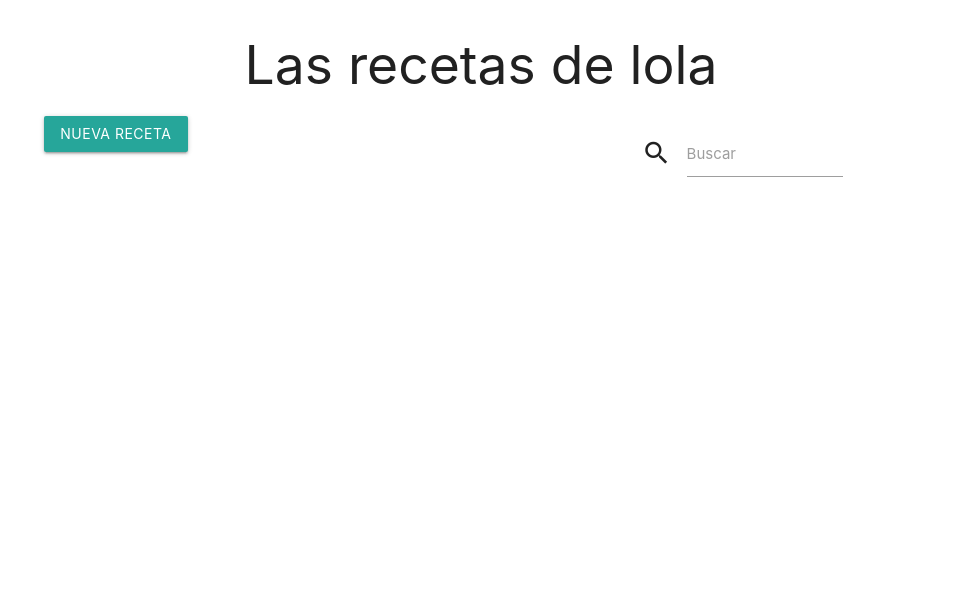
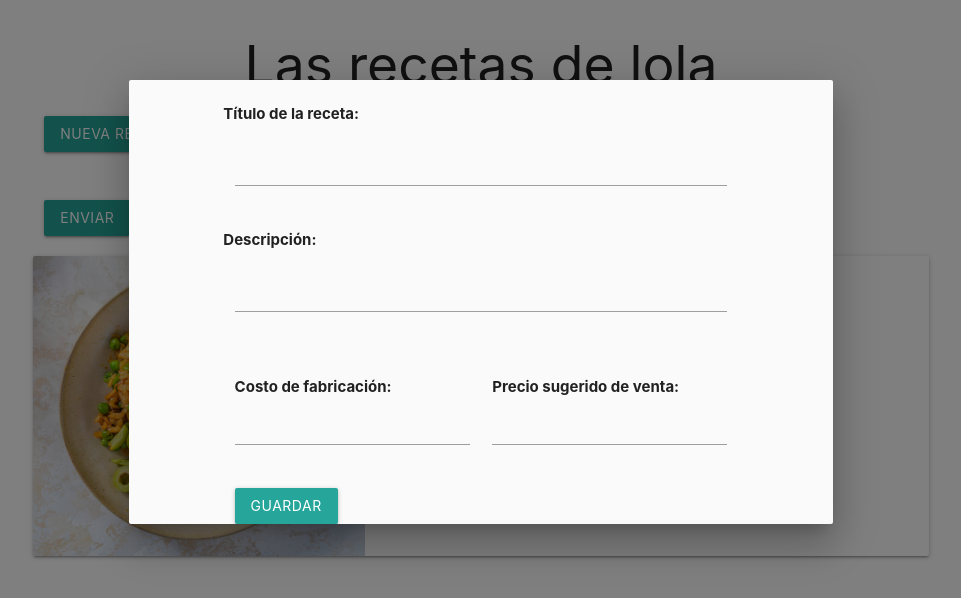
Before and after one commit to lulo26/recetasDeLola, a plain HTML site: page index.html in a window 1280 px wide. Both pictures are taken after a click on the link "NUEVA RECETA". Shown: the whole page, without its empty margins (159-1120 px from the left). Drawn offline with nearby package versions, Linux system fonts and the light colour scheme.

Commit message:
frontend terminado, aplicando js

```diff
--- a/app.js
+++ b/app.js
@@ -1,8 +1,19 @@
+let formTitle = document.getElementById("formTitle");
+let formDesc = document.getElementById("formDesc");
+let formCost = document.getElementById("formCost");
+let formPrice = document.getElementById("formPrice");
+
+document.addEventListener("DOMContentLoaded", function () {
+  var elems = document.querySelectorAll(".modal");
+  var instances = M.Modal.init(elems);
+});
+
 console.log(localStorage.length);
 
 let stringJSON = `
 {
     "tituloReceta": "algo",
+    "descripcion": "",
     "costo": 23,
     "precio":456
 }
--- a/index.html
+++ b/index.html
@@ -14,24 +14,98 @@
     />
   </head>
   <body>
+    <!--Title-->
     <div class="container center-align"><h2>Las recetas de lola</h2></div>
+
+    <!--Main Start-->
+    <!--Header-->
     <div class="container">
       <div class="row">
         <div class="col s12 m4 l8">
-          <a class="waves-effect waves-light btn">Nueva Receta</a>
+          <a class="waves-effect waves-light btn modal-trigger" href="#modal1"
+            >Nueva Receta</a
+          >
         </div>
         <form class="col s12 m4 l3">
-          <div class="row">
-            <div class="input-field col s12">
-              <i class="material-icons prefix">search</i>
-              <input id="icon_prefix" type="text" class="validate" />
-              <label for="icon_prefix">Buscar</label>
+          <div class="input-field col s12">
+            <i class="material-icons prefix">search</i>
+            <input id="icon_prefix" type="text" class="validate" />
+            <label for="icon_prefix">Buscar</label>
+          </div>
+        </form>
+        <div class="col">
+          <a class="waves-effect waves-light btn">Enviar</a>
+        </div>
+      </div>
+    </div>
+    <!--End of Header-->
+
+    <!--Cards-->
+    <div class="container">
+      <div class="col s12 m7">
+        <div class="card horizontal">
+          <div class="card-image">
+            <img src="./img/Arroz-con-Pollo.jpg" height="300px" width="300px" />
+          </div>
+          <div class="card-stacked">
+            <div class="card-content">
+              <!-- <p> -->
+              <b>titulo</b>
+              <ul>
+                <li>descripcion:</li>
+                <li>costo de fabricacion:</li>
+                <li>precio sugerido de venta:</li>
+              </ul>
+              <!-- </p> -->
             </div>
           </div>
-        </form>
+        </div>
       </div>
     </div>
+    <!--End of cards-->
+    <!--Main End-->
 
+    <!--Modal Start-->
+    <div id="modal1" class="modal">
+      <br />
+      <div class="container">
+
+          <form class="col s12">
+            <div class="row">
+              <b>Título de la receta: </b>
+              <div class="input-field col s12">
+                <input id="formTitle" type="text" />
+              </div>
+            </div>
+            <div class="row">
+              <b>Descripción: </b>
+              <div class="input-field col s12">
+                <textarea
+                  id="formDesc"
+                  class="materialize-textarea"
+                ></textarea>
+              </div>
+            </div>
+            <div class="row">
+              <div class="input-field col s6">
+                <b>Costo de fabricación: </b>
+                <input id="formCost" type="number" />
+              </div>
+              <div class="input-field col s6">
+                <b>Precio sugerido de venta: </b>
+                <input id="formPrice" type="number" />
+              </div>
+            </div>
+          </form>
+          <div class="col s12 offset-s10">
+            <a class="waves-effect waves-light btn">Guardar</a>
+          </div>
+        </div>
+      </div>
+    </div>
+    <!--Modal End-->
+
+    <!--JS links-->
     <script src="https://cdnjs.cloudflare.com/ajax/libs/materialize/1.0.0/js/materialize.min.js"></script>
     <script src="app.js"></script>
   </body>
```
Also changed, not shown: img/Arroz-con-Pollo.jpg (added).
